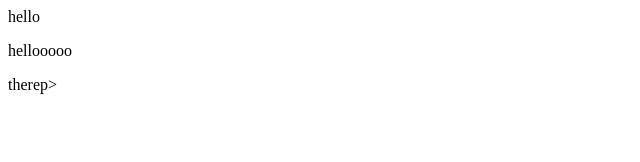
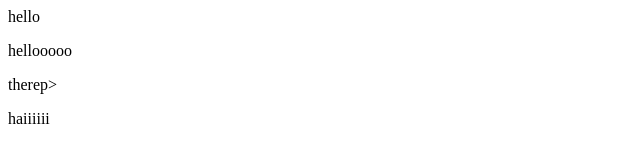
Before and after one commit to AthulRajuGit/demo_repo, a plain HTML site: page index.html in a window 1280 px wide. Shown: the full height of the page, 0-640 px from the left. Drawn offline with Linux system fonts and the light colour scheme.

Commit message:
new updates to index form main branch

```diff
--- a/index.html
+++ b/index.html
@@ -1,3 +1,4 @@
 <div>hello<div>
 <p>hellooooo</p>
 <p>there</>p>
+<p> haiiiiii</p>
```
